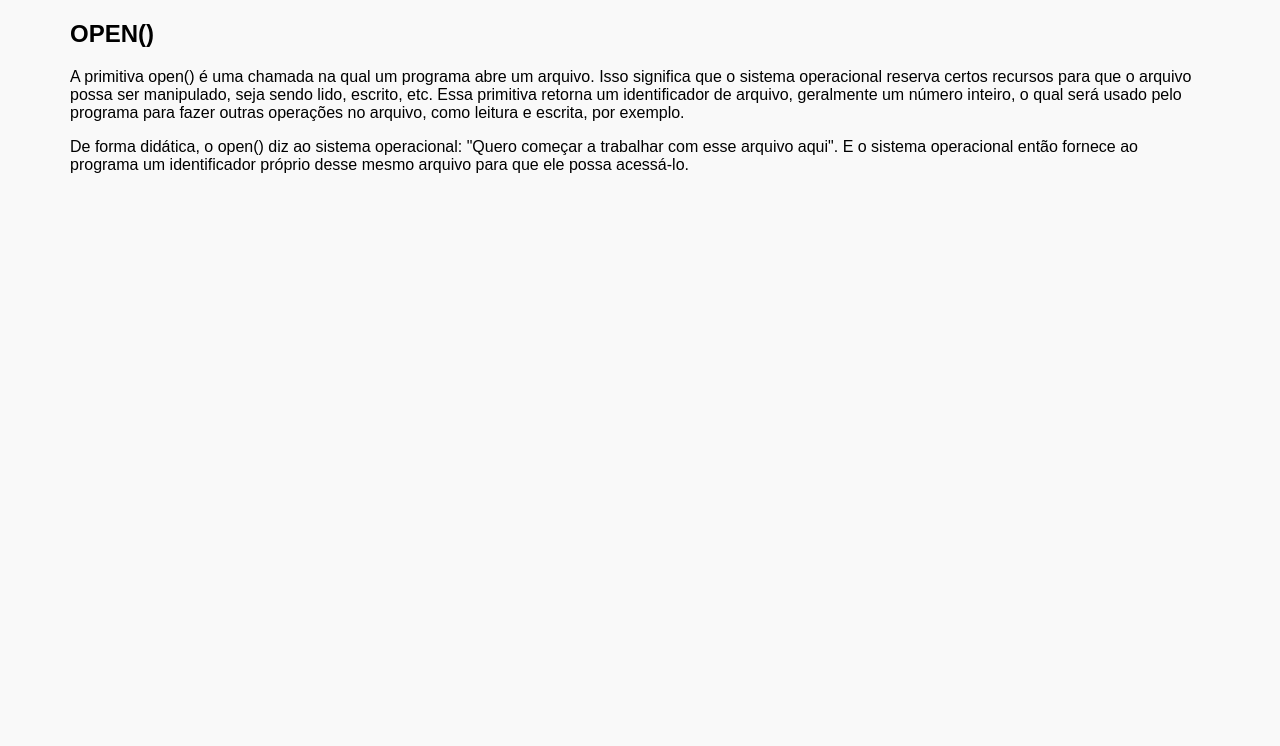
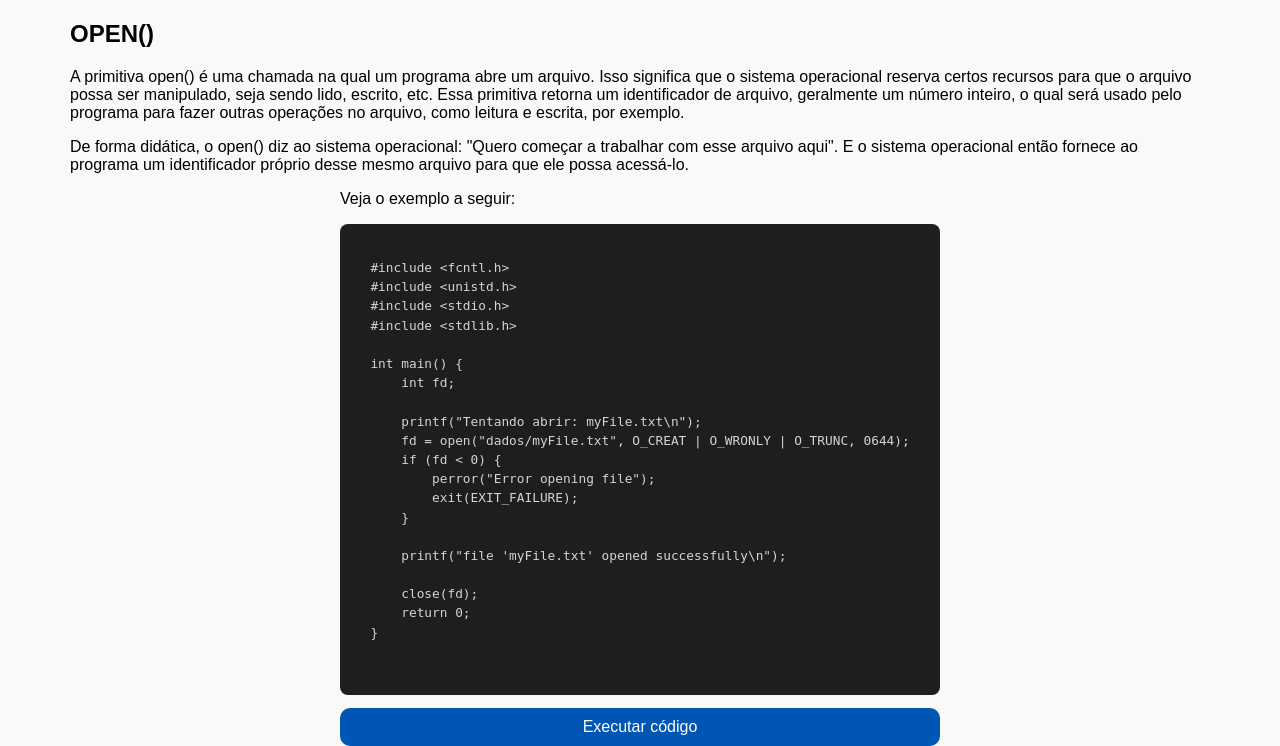
Before and after one commit to hrzanni/Sistemas-Operacionais---025, a Flask app: page /entrega1/open_file in a window 1280 px wide. Shown: the part 56-802 px from the top of the page. Before the commit the page ends 229 px from the top, so only its background shows below. Run offline with Flask 3, Linux system fonts and the light colour scheme; parts of the project's set-up code (start-up, migrations or seed data) failed here and were passed over.

Commit message:
adicionando o codigo na open_file

```diff
--- a/webSite/ProjectSite/main.py
+++ b/webSite/ProjectSite/main.py
@@ -2,6 +2,8 @@ from flask import Flask, render_template, jsonify, request
 from ctypes import CDLL, c_int, c_char_p, create_string_buffer, byref, POINTER
 import re
 import time
+import subprocess
+import os
 
 app = Flask(__name__)
 
@@ -31,9 +33,21 @@ def home():
 def entrega1():
     return render_template('entrega1.html')
 
-@app.route("/entrega1/open_file")
+@app.route("/entrega1/open_file", methods=["GET", "POST"])
 def entrega1_open_file():
-    return render_template('entrega1-open_file.html')
+    resultado = None
+
+    if request.method == "POST":
+        try:
+            base_dir = os.getcwd()
+            path_executavel = os.path.join(base_dir, "webSite", "teste")
+            comando = f'echo 1 | "{path_executavel}"'
+
+            resultado = subprocess.getoutput(comando)
+        except Exception as e:
+            resultado = f"Erro ao executar: {e}"
+
+    return render_template('entrega1-open_file.html', resultado=resultado)
 
 @app.route("/entrega1/write_file")
 def entrega1_write_file():
--- a/webSite/ProjectSite/static/styles.css
+++ b/webSite/ProjectSite/static/styles.css
@@ -491,3 +491,33 @@ body {
 .relatorioSimulator span {
   color: #00ff90;
 }
+
+/* template de codigo */
+
+.exemplo-codigo {
+  max-width: 600px; /* ou 100%, dependendo do layout */
+  margin: 0 auto;
+}
+
+.exemplo-codigo pre code {
+  display: block;
+  background-color: #1e1e1e;
+  color: #d4d4d4;
+  padding: 15px;
+  border-radius: 8px;
+  overflow-x: auto;
+  font-size: 0.8rem;
+  line-height: 1.5;
+  max-width: 100%;
+}
+
+.saida-codigo {
+  background: #1e1e1e;
+  color: #0f0;
+  padding: 15px;
+  margin-top: 20px;
+  border-radius: 8px;
+  max-width: 600px;
+  overflow-x: auto;
+  font-family: monospace;
+}
--- a/webSite/ProjectSite/templates/entrega1-open_file.html
+++ b/webSite/ProjectSite/templates/entrega1-open_file.html
@@ -16,6 +16,43 @@
     programa um identificador próprio desse mesmo arquivo para que ele possa
     acessá-lo.
   </p>
+
+  <div class="exemplo-codigo">
+    <p>Veja o exemplo a seguir:</p>
+    <pre><code>
+  #include &lt;fcntl.h&gt;
+  #include &lt;unistd.h&gt;
+  #include &lt;stdio.h&gt;
+  #include &lt;stdlib.h&gt;
+
+  int main() {
+      int fd;
+
+      printf("Tentando abrir: myFile.txt\n");
+      fd = open("dados/myFile.txt", O_CREAT | O_WRONLY | O_TRUNC, 0644);
+      if (fd < 0) {
+          perror("Error opening file");
+          exit(EXIT_FAILURE);
+      }
+
+      printf("file 'myFile.txt' opened successfully\n");
+
+      close(fd);
+      return 0;
+  }
+
+  </code></pre>
+
+    <form method="POST">
+      <button class="botao-compilar" type="submit">Executar código</button>
+    </form>
+
+    {% if resultado %}
+    <pre class="saida-codigo">
+      {{ resultado }}
+    </pre>
+    {% endif %}
+  </div>
 </div>
 
 {% endblock %}
```
Also changed, not shown: 2 other files.
